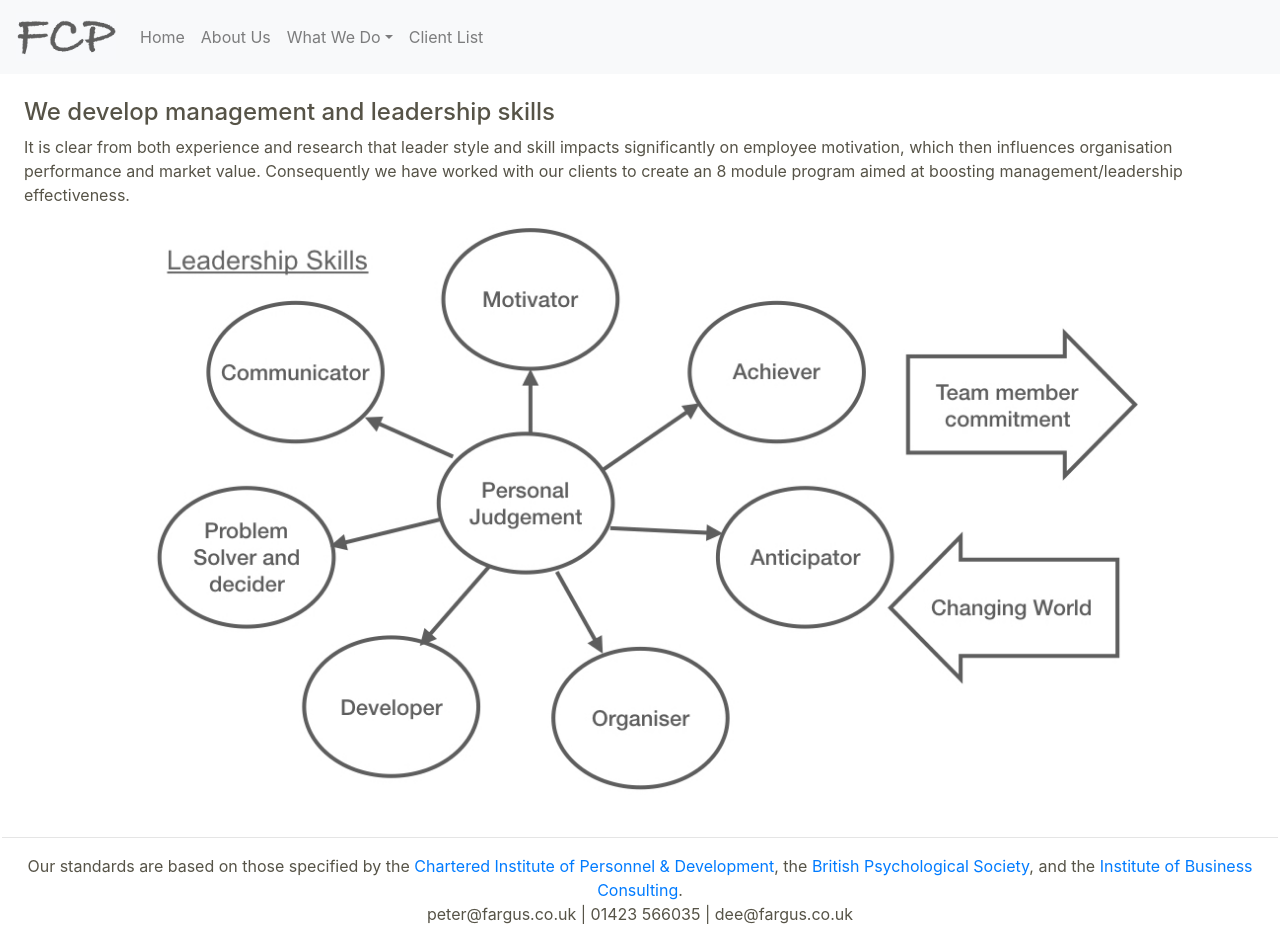
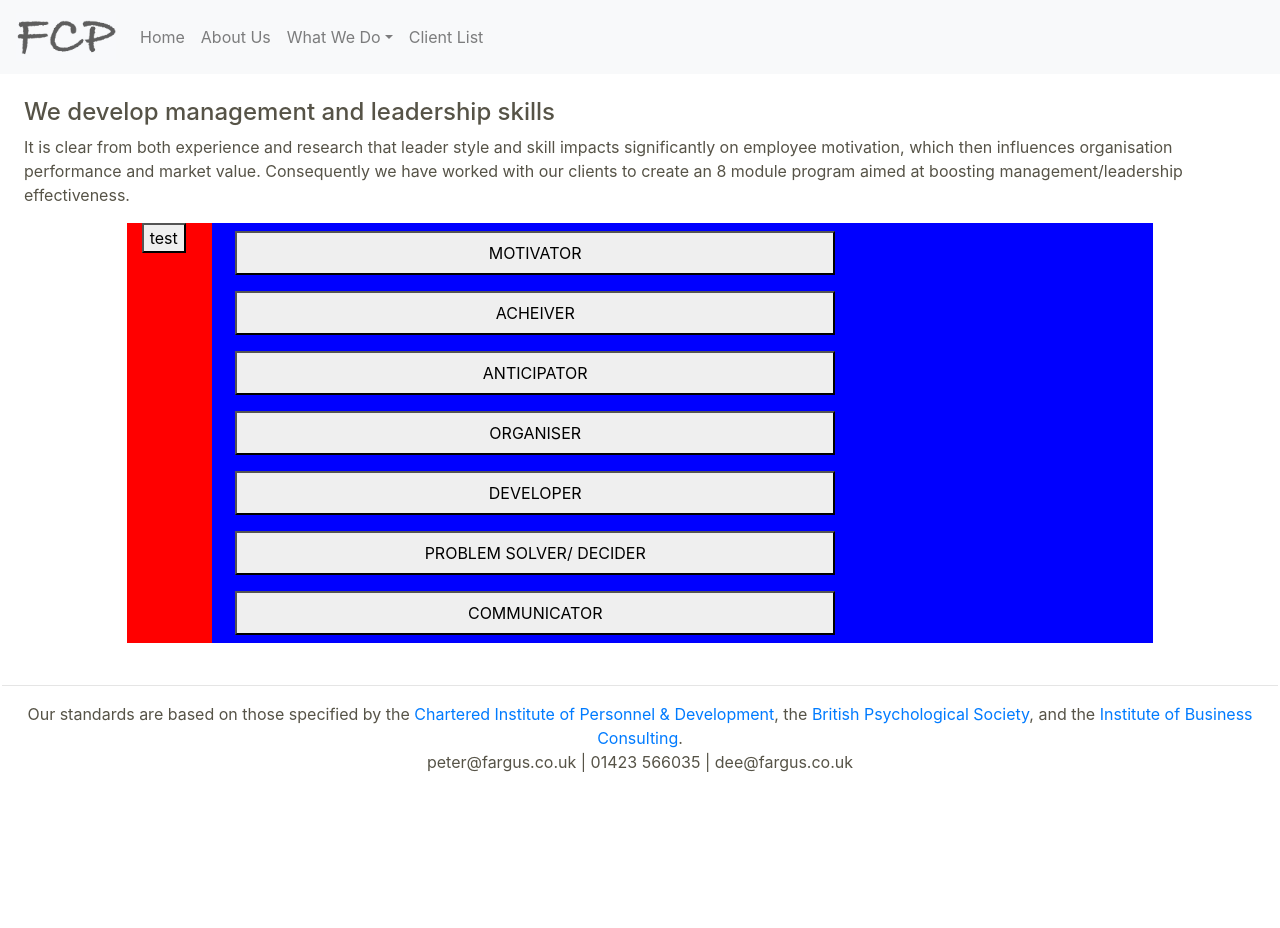
Before and after one commit to nikkifargus/nikkifargus.github.io, a React (Create React App) app: page /#/leadership-skills in a window 1280 px wide. After the commit the page ends 800 px from the top, so only its background shows below. Built offline with nearby package versions, Linux system fonts and the light colour scheme.

Commit message:
started adding buttons for leadership skills

```diff
--- a/src/components/leadership-skills.js
+++ b/src/components/leadership-skills.js
@@ -1,5 +1,5 @@
 import React from 'react';
-import leadership from '../images/leadership.jpeg'
+import PrimaryButton from './primaryButton'
 
 const Index = () => (
   <div className="">
@@ -12,7 +12,38 @@ const Index = () => (
       It is clear from both experience and research that leader style and skill impacts significantly on employee motivation, which then influences organisation performance and market value. Consequently we have worked with our clients to create an 8 module program aimed at boosting management/leadership effectiveness.
     </p>
     <div className="col-sm-12 col-lg-10 offset-lg-1 ">
-      <img style={{width: '100%'}} alt="" src={leadership}/>
+      <div className="row">
+        <div className="col-1" style={{ backgroundColor: 'red' }}>
+          <button>
+            test
+          </button>
+        </div>
+        <div className="col-11" style={{ backgroundColor: 'blue' }}>
+          <PrimaryButton
+            title="motivator"
+          />
+          <PrimaryButton
+            title="acheiver"
+          />
+          <PrimaryButton
+            title="anticipator"
+          />
+          <PrimaryButton
+            title="organiser"
+          />
+          <PrimaryButton
+            title="developer"
+          />
+          <PrimaryButton
+            title="problem solver/ decider"
+          />
+          <PrimaryButton
+            title="communicator"
+          />
+        </div>
+        <div>
+      </div>
+      </div>
     </div>
   </div>
 );
--- /dev/null
+++ b/src/components/primaryButton.js
@@ -0,0 +1,18 @@
+import React from 'react';
+
+const PrimaryButton = props => (
+  <div style={{
+    padding: '0.5rem',
+  }}>
+    <button
+      style={{
+        padding: '0.5rem',
+        width: '600px',
+      }}
+    >
+      {props.title.toUpperCase()}
+    </button>
+  </div>
+);
+
+export default PrimaryButton;
```
